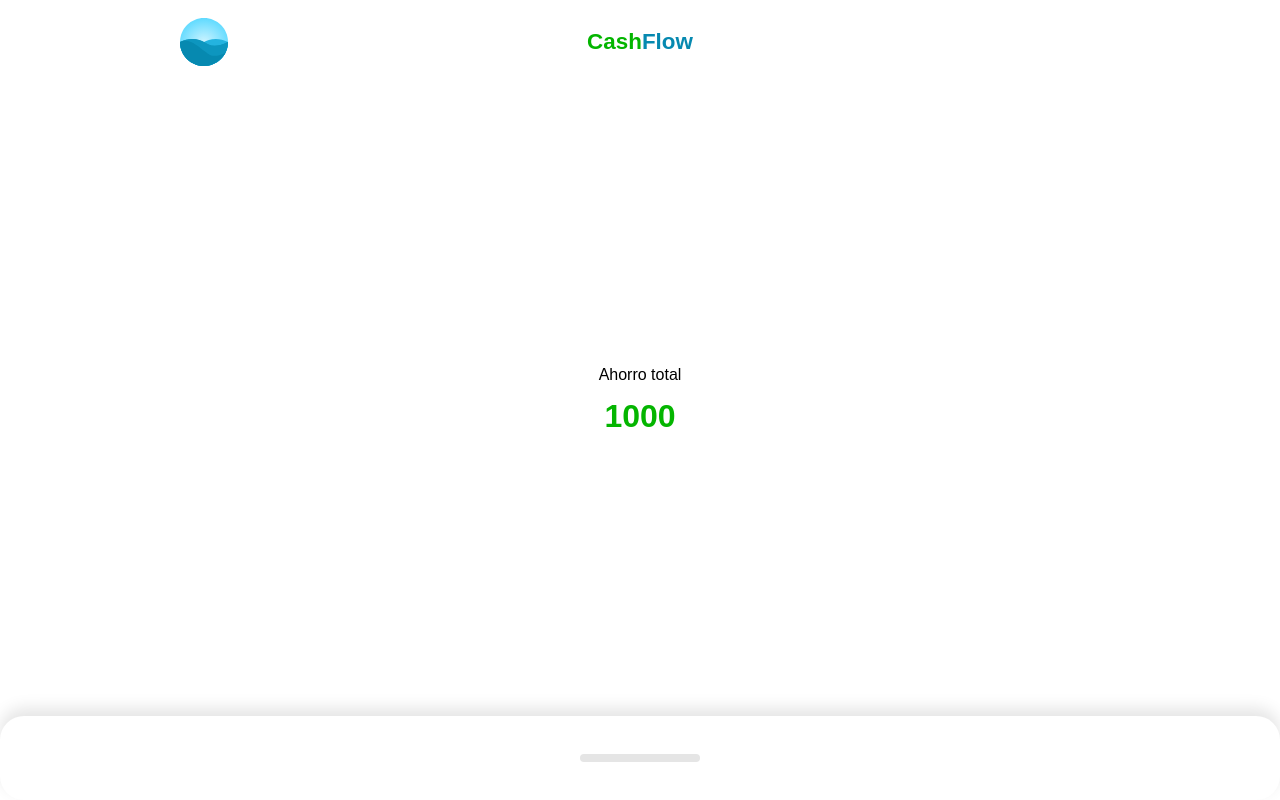
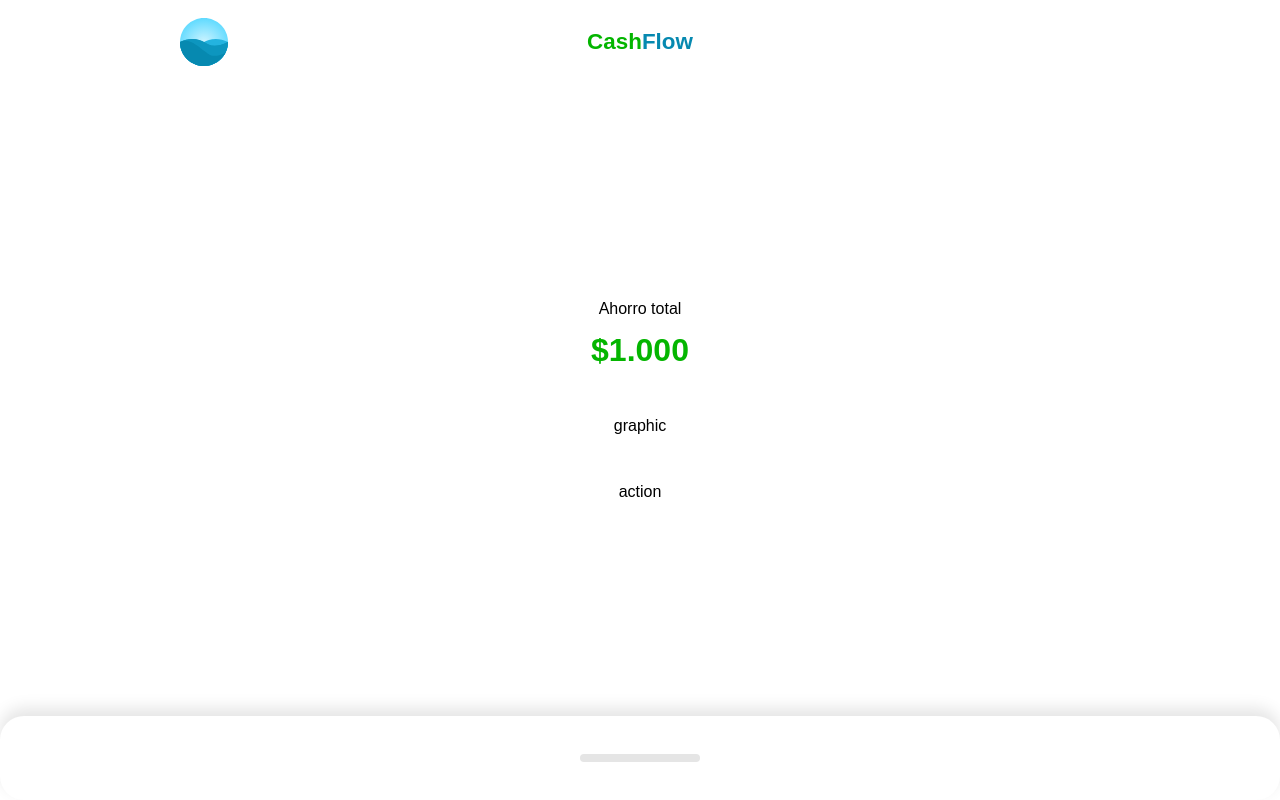
Before and after one commit to NicolasMillar/cashflow-Vue.js, a Vue app: page / in a window 1280 px wide. Built offline with nearby package versions, Linux system fonts and the light colour scheme.

Commit message:
formato de moneda a CLP

```diff
--- a/src/components/MyHome.vue
+++ b/src/components/MyHome.vue
@@ -4,7 +4,10 @@
       <Header />
     </template>
     <template #resume>
-      <Resume :label="'Ahorro total'" :total-amount="1000000" :amount="1000" />
+      <Resume :label="'Ahorro total'" :total-amount="1000000" :amount="1000">
+        <template #graphic> graphic </template>
+        <template #action> action </template>
+      </Resume>
     </template>
     <template #movements>
       <Movements />
--- a/src/components/Resume/ResumeIndex.vue
+++ b/src/components/Resume/ResumeIndex.vue
@@ -1,11 +1,22 @@
 <template>
   <main>
     <p>{{ labelVisual }}</p>
-    <h1>{{ amountVisual }}</h1>
+    <h1>{{ amountCurrency }}</h1>
+    <div class="graphic">
+      <slot name="graphic"></slot>
+    </div>
+    <div class="action">
+      <slot name="action"></slot>
+    </div>
   </main>
 </template>
 
 <script>
+const currencyFormater = new Intl.NumberFormat("es-CL", {
+  style: "currency",
+  currency: "CLP",
+});
+
 export default {
   props: {
     label: {
@@ -29,6 +40,9 @@
     },
     labelVisual() {
       return this.date !== null ? this.date : this.label;
+    },
+    amountCurrency() {
+      return currencyFormater.format(this.amountVisual);
     },
   },
 };
```
